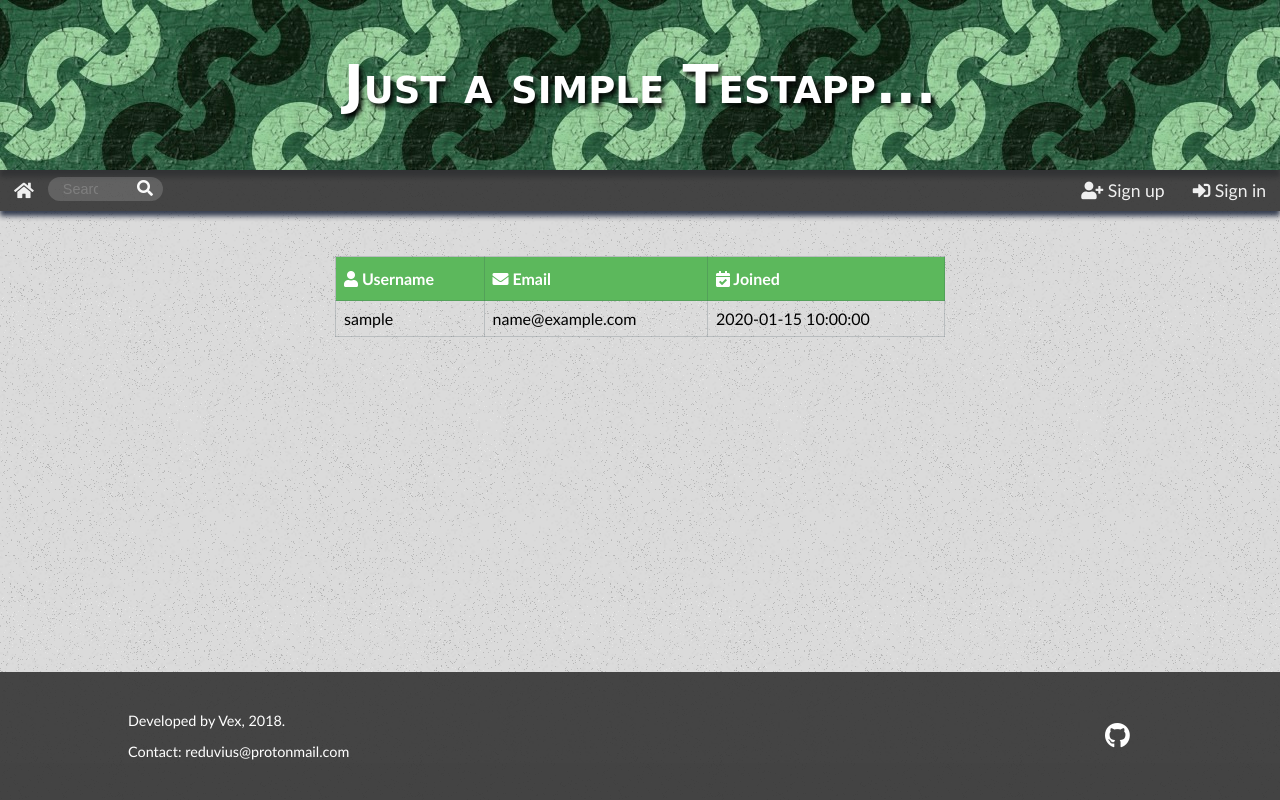
After one commit to reduvius/testapp, a PHP site: template src/views/results.twig in a window 1280 px wide. The commit adds this page. Run offline with PHP 8.4, Linux system fonts and the light colour scheme; the template is opened without the code that fills it: most values are stand-ins (such as "Sample title", 1, 10 or a date in 2020); some libraries are stand-ins or nearby versions.

Commit message:
Add search option, numerous changes and tweaks in various files

```diff
--- a/src/Core/config/routes.json
+++ b/src/Core/config/routes.json
@@ -22,5 +22,10 @@
   "logout": {
     "controller": "User",
 	"method": "logout"
+  },
+  "search": {
+    "controller": "User",
+	"method": "search",
+    "login": true
   }
 }
--- a/src/public/css/layout.css
+++ b/src/public/css/layout.css
@@ -297,9 +297,9 @@ footer #r-footer a {
 }
 
 footer #r-footer a i {
-    padding: 0.5em;
-    margin: 1.4em 0.3em;
-    font-size: 1.1em;
+    padding: 0.1em;
+    margin: 0.9em 0.3em;
+    font-size: 1.6em;
     width: 2.1em;
     height: 2.1em;
     text-align: center;
--- /dev/null
+++ b/src/public/css/results.css
@@ -0,0 +1,36 @@
+#err {
+    text-align: center;
+    padding: 20% 0%;
+}
+
+#users {
+    font-family: "Trebuchet MS", Arial, Helvetica, sans-serif;
+    border-collapse: collapse;
+    width: 100%;
+	margin-top: 5%;
+}
+
+#users td, #users th {
+    border: 1px solid rgba(54, 69, 79, 0.2);
+    padding: 8px;
+}
+
+#users tr:nth-child(odd){
+	background-color: rgba(255, 255, 255, 0.2);
+}
+
+#users tr {
+	transition: 0.5s;
+}
+
+#users tr:hover {
+	background-color: rgba(54, 69, 79, 0.1);
+}
+
+#users th {
+    padding-top: 12px;
+    padding-bottom: 12px;
+    text-align: left;
+    background-color: #5cb85c;
+    color: white;
+}
--- a/src/views/home.twig
+++ b/src/views/home.twig
@@ -14,7 +14,7 @@
         {% if isAuth and user.id == uId %}
             <h1>Welcome, {{ user.username }}!</h1>
         {% else %}
-            <h1>Welcome!</h1>
+            <h1>Welcome to my test app!</h1>
         {% endif %}
     </div>
     <div class="col-4">
@@ -25,6 +25,8 @@
                 <p><i class='fas fa-user'></i> Username: {{ user.username }}</p>
                 <hr>
                 <p><i class='fas fa-envelope'></i> Email: {{ user.email }}</p>
+                <hr>
+                <p><i class='far fa-id-card'></i> User Id: {{ user.id }}</p>
                 <hr>
                 <p>
                     <i class='fas fa-calendar-check'></i>
--- a/src/views/layouts/layout.twig
+++ b/src/views/layouts/layout.twig
@@ -28,14 +28,11 @@
         <nav class="topnav" id="myTopnav">
             <!-- LEFT -->
             <a href="/"><i class='fas fa-home'></i></a>
-            {% if isAuth %}
-
-            {% endif %}
             <!-- SEARCH -->
             <div class="l-nav search-container">
                 <form action="/search" method="get">
-                    <input type="search" placeholder="Search by title"
-                        name="title">
+                    <input type="search" placeholder="Search for users"
+                        name="username">
                     <button type="submit"><i class='fas fa-search'></i></button>
                 </form>
             </div>
--- /dev/null
+++ b/src/views/results.twig
@@ -0,0 +1,40 @@
+{% extends 'layouts/layout.twig' %}
+
+{% block title %}
+    Results
+{% endblock %}
+
+{% block css %}
+    <link rel="stylesheet" href="/src/public/css/results.css" />
+{% endblock %}
+
+{% block content %}
+
+    <div class="col-3 col-s-1"></div>
+    <div class="col-6 col-s-10">
+        {% if errorMessage is defined %}
+            <h1 id="err"><strong>{{ errorMessage }}</strong></h1>
+        {% else %}
+            <table id="users">
+                <tr>
+                    <th><i class='fas fa-user'></i> Username</th>
+                    <th><i class='fas fa-envelope'></i> Email</th>
+                    <th><i class='fas fa-calendar-check'></i> Joined</th>
+                </tr>
+                {% for user in users %}
+                    <tr>
+                        <td>{{ user.username }}</td>
+                        <td>{{ user.email }}</td>
+                        <td>{{ user.date }}</td>
+                    </tr>
+                {% endfor %}
+            </table>
+        {% endif %}
+    </div>
+    <div class="col-3 col-s-1"></div>
+
+{% endblock %}
+
+{% block js %}
+    <script src="/src/public/js/results.js"></script>
+{% endblock %}
```
Also changed, not shown: src/Controllers/UserController.php (+24 -0 lines), src/Models/UserModel.php (+21 -0 lines), src/public/css/home.css (+7 -1 lines).
